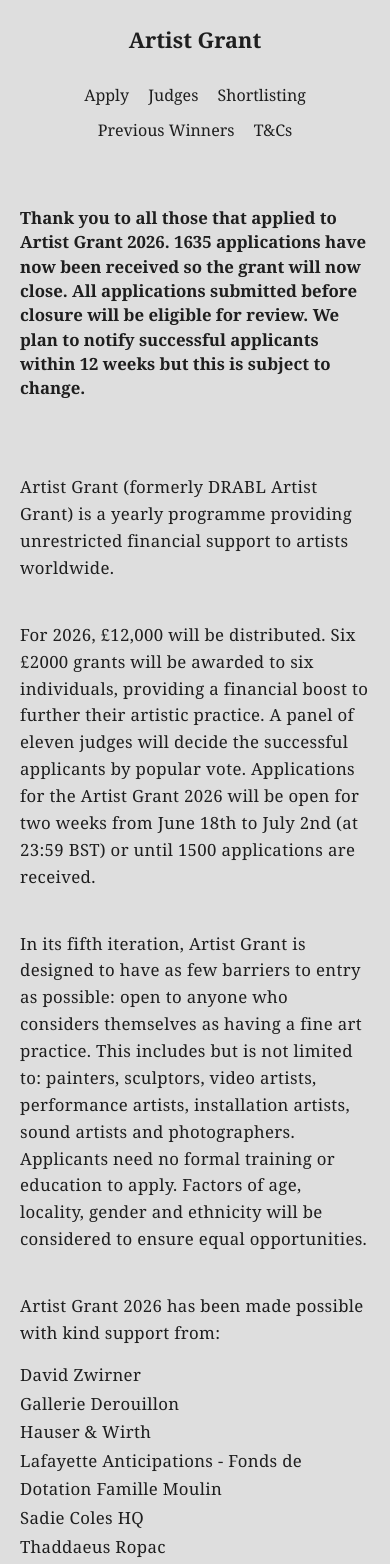
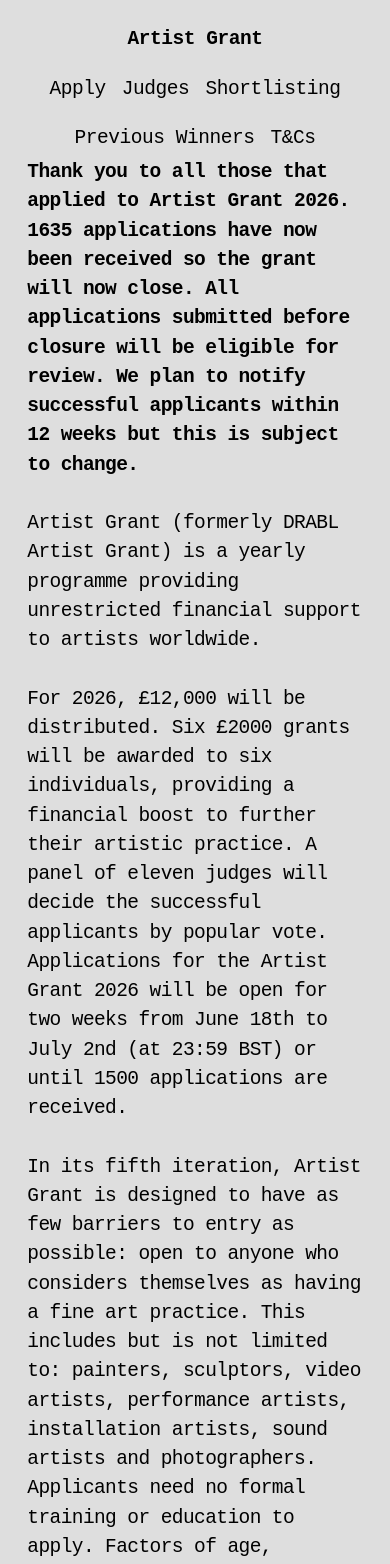
Before and after one commit to benbroomewebsite/artistgrant, a Next.js app: page / in a window 390 px wide. Shown: the top 1564 px of the page. Built offline with nearby package versions, Linux system fonts and the light colour scheme.

Commit message:
feat: update global styles and navigation structure

```diff
--- a/app/globals.css
+++ b/app/globals.css
@@ -159,31 +159,33 @@
   body {
     margin: 0;
     background: #dedede;
-    color: #1e1e1e;
-    font-family: Georgia, 'Times New Roman', serif;
+    color: #000;
+    font-family: 'MS Mincho', 'Courier New', monospace;
+    font-size: 15px;
+    letter-spacing: -0.03em;
   }
   a { color: inherit; }
 }
 
 .site-shell { min-height: 100vh; background: #dedede; }
-.skip-link { position: absolute; left: -9999px; top: 0; padding: 0.75rem 1rem; background: #fff; z-index: 10; }
-.skip-link:focus { left: 1rem; top: 1rem; }
-.site-header { max-width: 760px; margin: 0 auto; padding: 2rem 1.5rem 5rem; text-align: center; }
-.wordmark { display: inline-block; font-size: 1.35rem; font-weight: 700; text-decoration: none; margin-bottom: 1.65rem; }
-.nav-list { display: flex; flex-wrap: wrap; justify-content: center; gap: 0.9rem 2rem; padding: 0; margin: 0; list-style: none; font-size: 1.1rem; }
+.skip-link { position: absolute; left: -9999px; top: 0; }
+.skip-link:focus { left: 1rem; top: 1rem; padding: 0.75rem 1rem; background: #fff; z-index: 10; }
+.site-header { display: flow-root; height: 160.1px; box-sizing: border-box; text-align: center; font-size: 1.3575vw; line-height: 1; }
+.wordmark { display: block; width: fit-content; margin: 37.6px auto 30px; font-size: 1.3575vw; line-height: 1.4; font-weight: 700; text-decoration: none; }
+.nav-list { display: flex; justify-content: center; gap: 39.2px; padding: 0; margin: 0; list-style: none; font-size: 1.3575vw; line-height: 1.7; }
 .nav-list a { text-decoration: none; }
 .nav-list a:hover, .nav-list a:focus-visible, .content-column a:hover, .content-column a:focus-visible { text-decoration: underline; text-underline-offset: 0.18em; }
-.content-column { max-width: 842px; margin: 0 auto; padding: 0 1.5rem 7rem; font-size: clamp(1.05rem, 1.45vw, 1.3rem); line-height: 1.6; letter-spacing: 0.02em; }
-.content-column p { margin: 0 0 3.2rem; }
-.content-column .announcement { margin-bottom: 4.6rem; line-height: 1.45; letter-spacing: 0; }
+.content-column { width: 65.44%; margin: 52.8px auto 0; padding: 0; font-size: 1.3575vw; line-height: 1.5; letter-spacing: -0.03em; }
+.content-column p { margin: 0 0 15px; }
 .content-column a { text-underline-offset: 0.16em; }
-.supporters { margin: -1.6rem 0 0; padding: 0; list-style: none; line-height: 1.7; }
-.site-footer { border-top: 1px solid rgba(30,30,30,0.35); max-width: 842px; margin: 0 auto; padding: 1.5rem 1.5rem 3rem; font-size: 1.05rem; }
-.site-footer h2 { margin: 0 0 0.35rem; font-size: 1rem; font-weight: 400; }
+.site-footer { width: 65.44%; box-sizing: border-box; margin: 0 auto; padding: 0 0 60px; font-size: 1.3575vw; line-height: 1.5; }
+.site-footer h2 { margin: 0; font-size: inherit; font-weight: 400; }
 .site-footer a { text-underline-offset: 0.16em; }
 @media (max-width: 640px) {
-  .site-header { padding: 1.5rem 1.25rem 4rem; }
-  .nav-list { gap: 0.7rem 1.2rem; font-size: 1rem; }
-  .content-column { padding-inline: 1.25rem; font-size: 1.05rem; }
-  .content-column p { margin-bottom: 2.5rem; }
+  .site-header { height: 120px; }
+  .wordmark { margin-top: 26px; margin-bottom: 20px; font-size: 5vw; }
+  .site-header, .content-column, .site-footer { font-size: 5vw; }
+  .nav-list { gap: 16px; flex-wrap: wrap; font-size: 5vw; }
+  .content-column { width: 86%; margin-top: 38px; }
+  .site-footer { width: 86%; }
 }
--- a/app/page.tsx
+++ b/app/page.tsx
@@ -1,35 +1,35 @@
-const navigation = [
-  { label: 'Apply', href: '#apply' },
-  { label: 'Judges', href: '#judges' },
-  { label: 'Shortlisting', href: '#shortlisting' },
-  { label: 'Previous Winners', href: '#winners' },
-  { label: 'T&Cs', href: '#terms' },
-]
+const navigation = ['Apply', 'Judges', 'Shortlisting', 'Previous Winners', 'T&Cs']
 
 export default function Page() {
   return (
     <main className="site-shell">
-      <a className="skip-link" href="#content">Skip to content</a>
+      <a className="skip-link" href="#content">Skip to Content</a>
       <header className="site-header">
         <a className="wordmark" href="#content">Artist Grant</a>
         <nav aria-label="Main navigation">
           <ul className="nav-list">
-            {navigation.map((item) => (
-              <li key={item.label}><a href={item.href}>{item.label}</a></li>
+            {navigation.map((label) => (
+              <li key={label}><a href={`#${label.toLowerCase().replaceAll(' ', '-')}`}>{label}</a></li>
             ))}
           </ul>
         </nav>
       </header>
 
       <article id="content" className="content-column">
-        <p className="announcement"><strong>Thank you to all those that applied to Artist Grant 2026. 1635 applications have now been received so the grant will now close. All applications submitted before closure will be eligible for review. We plan to notify successful applicants within 12 weeks but this is subject to change.</strong></p>
-        <p>Artist Grant (<a href="https://www.instagram.com/drabl/" rel="noreferrer">formerly DRABL Artist Grant</a>) is a yearly programme providing unrestricted financial support to artists worldwide.</p>
-        <p>For 2026, £12,000 will be distributed. Six £2000 grants will be awarded to six individuals, providing a financial boost to further their artistic practice. A panel of eleven judges will decide the successful applicants by popular vote. Applications for the Artist Grant 2026 will be open for two weeks from June 18th to July 2nd (at 23:59 BST) or until 1500 applications are received.</p>
-        <p>In its fifth iteration, Artist Grant is designed to have as few barriers to entry as possible: open to anyone who considers themselves as having a fine art practice. This includes but is not limited to: painters, sculptors, video artists, performance artists, installation artists, sound artists and photographers. Applicants need no formal training or education to apply. Factors of age, locality, gender and ethnicity will be considered to ensure equal opportunities.</p>
-        <p id="apply">Artist Grant 2026 has been made possible with kind support from:</p>
-        <ul className="supporters" aria-label="Supporters">
-          {['David Zwirner', 'Gallerie Derouillon', 'Hauser & Wirth', 'Lafayette Anticipations - Fonds de Dotation Famille Moulin', 'Sadie Coles HQ', 'Thaddaeus Ropac'].map((supporter) => <li key={supporter}>{supporter}</li>)}
-        </ul>
+        <p>
+          <strong>Thank you to all those that applied to Artist Grant 2026. 1635 applications have now been received so the grant will now close. All applications submitted before closure will be eligible for review. We plan to notify successful applicants within 12 weeks but this is subject to change.</strong>
+          <br /><br />
+          Artist Grant (<a href="https://www.instagram.com/drabl/" rel="noreferrer">formerly DRABL Artist Grant</a>) is a yearly programme providing unrestricted financial support to artists worldwide.
+          <br /><br />
+          For 2026, £12,000 will be distributed. Six £2000 grants will be awarded to six individuals, providing a financial boost to further their artistic practice. A panel of eleven judges will decide the successful applicants by popular vote. Applications for the Artist Grant 2026 will be open for two weeks from June 18th to July 2nd (at 23:59 BST) or until 1500 applications are received.
+          <br /><br />
+          In its fifth iteration, Artist Grant is designed to have as few barriers to entry as possible: open to anyone who considers themselves as having a fine art practice. This includes but is not limited to: painters, sculptors, video artists, performance artists, installation artists, sound artists and photographers. Applicants need no formal training or education to apply. Factors of age, locality, gender and ethnicity will be considered to ensure equal opportunities.
+        </p>
+        <p id="apply">
+          Artist Grant 2026 has been made possible with kind support from:
+          <br />
+          {['David Zwirner', 'Gallerie Derouillon', 'Hauser & Wirth', 'Lafayette Anticipations - Fonds de Dotation Famille Moulin', 'Sadie Coles HQ', 'Thaddaeus Ropac'].map((supporter) => <span className="supporter" key={supporter}><a href="#supporters">{supporter}</a><br /></span>)}
+        </p>
       </article>
 
       <footer className="site-footer">
```
